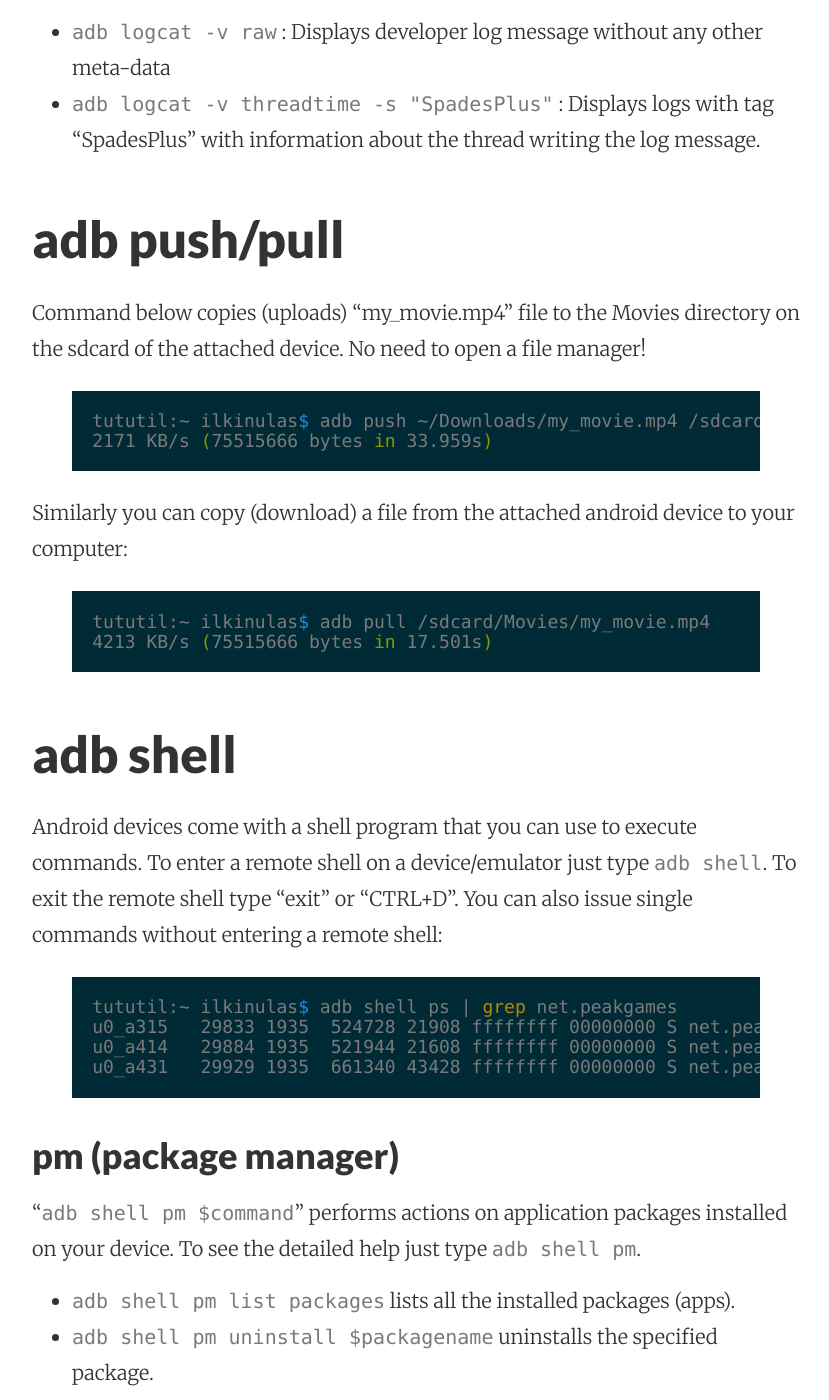
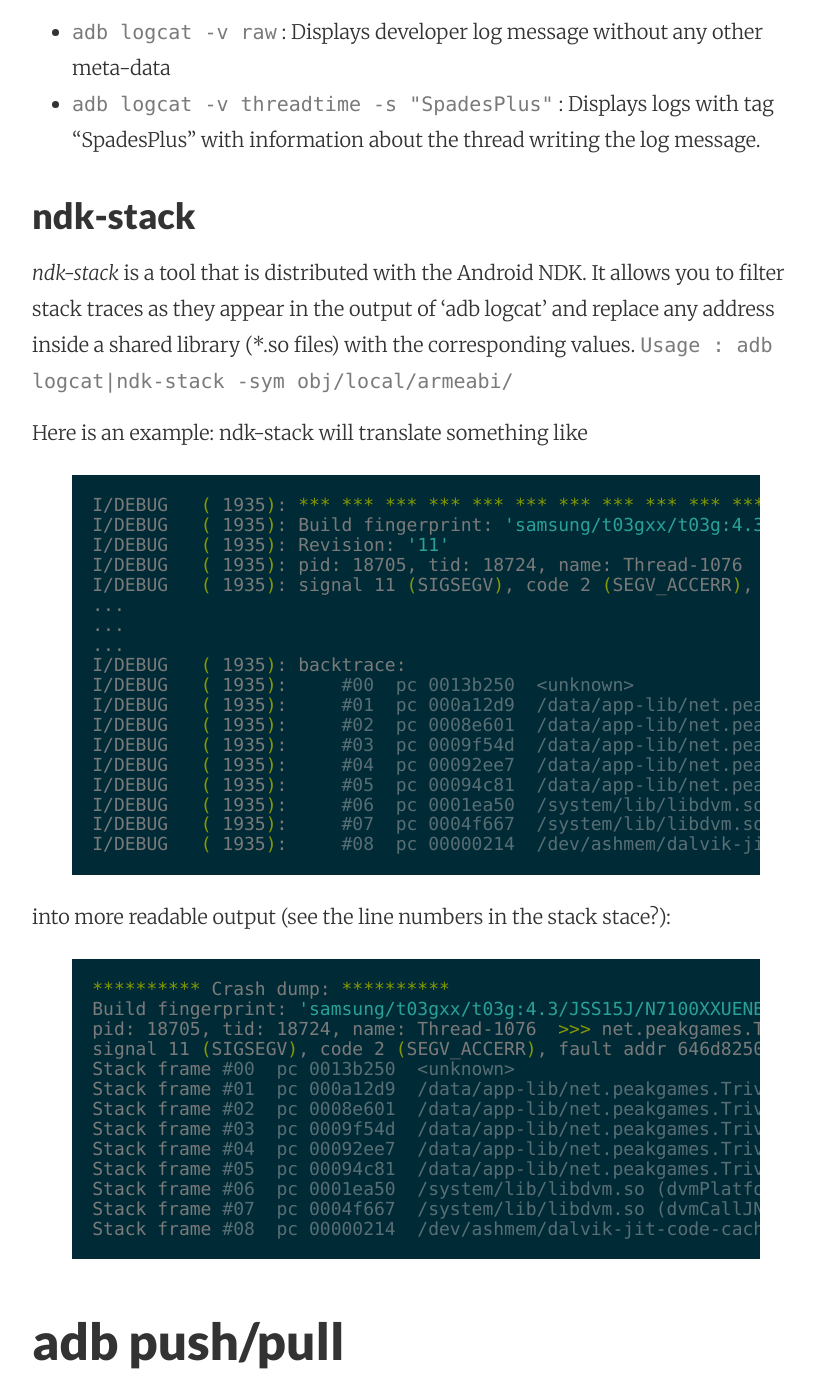
Before and after one commit to ilkinulas/ilkinulas.github.io, a Jekyll site: the page built from _posts/2014-11-07-adb-tips.markdown, in a window 1280 px wide and 1400 px high, scrolled down 1744 px. Shown: the whole window, without its empty margins (224-1053 px from the left). Built offline with Jekyll 4.4.1, drawn with Linux system fonts in a browser that asks for light colours; nearby versions of some CDN libraries; comment, search, counter and statistics services are not loaded; some of the changed text lies outside the part shown.

Commit message:
ndk-stack sample added.

```diff
--- a/_posts/2014-11-07-adb-tips.markdown
+++ b/_posts/2014-11-07-adb-tips.markdown
@@ -38,6 +38,54 @@ By default <code>logcat</code> output format is:
 
 * <code>adb logcat -v raw</code> : Displays developer log message without any other meta-data
 * <code>adb logcat -v threadtime -s "SpadesPlus"</code> : Displays logs with tag "SpadesPlus" with information about the thread writing the log message.
+
+### ndk-stack
+_ndk-stack_ is a tool that is distributed with the Android NDK. It allows you to filter stack traces as they appear in the output of 'adb logcat' and replace any address inside a shared library (*.so files) with the corresponding values.
+<code>
+Usage : adb logcat|ndk-stack -sym obj/local/armeabi/
+<code>
+
+Here is an example:
+ndk-stack will translate something like
+
+{% highlight bash %}
+I/DEBUG   ( 1935): *** *** *** *** *** *** *** *** *** *** *** *** *** *** *** ***
+I/DEBUG   ( 1935): Build fingerprint: 'samsung/t03gxx/t03g:4.3/JSS15J/N7100XXUENB2:user/release-keys'
+I/DEBUG   ( 1935): Revision: '11'
+I/DEBUG   ( 1935): pid: 18705, tid: 18724, name: Thread-1076  >>> net.peakgames.Trivia <<<
+I/DEBUG   ( 1935): signal 11 (SIGSEGV), code 2 (SEGV_ACCERR), fault addr 646d8250
+...
+...
+...
+I/DEBUG   ( 1935): backtrace:
+I/DEBUG   ( 1935):     #00  pc 0013b250  <unknown>
+I/DEBUG   ( 1935):     #01  pc 000a12d9  /data/app-lib/net.peakgames.Trivia-2/libTrivia.so (WidgetGroup::visualize()+24)
+I/DEBUG   ( 1935):     #02  pc 0008e601  /data/app-lib/net.peakgames.Trivia-2/libTrivia.so (QuizStage::visualize()+252)
+I/DEBUG   ( 1935):     #03  pc 0009f54d  /data/app-lib/net.peakgames.Trivia-2/libTrivia.so (MultiStageApplication::visualize()+12)
+I/DEBUG   ( 1935):     #04  pc 00092ee7  /data/app-lib/net.peakgames.Trivia-2/libTrivia.so (TriviaApp::visualize()+302)
+I/DEBUG   ( 1935):     #05  pc 00094c81  /data/app-lib/net.peakgames.Trivia-2/libTrivia.so (Java_net_peakgames_Trivia_JNILib_Step+176)
+I/DEBUG   ( 1935):     #06  pc 0001ea50  /system/lib/libdvm.so (dvmPlatformInvoke+116)
+I/DEBUG   ( 1935):     #07  pc 0004f667  /system/lib/libdvm.so (dvmCallJNIMethod(unsigned int const*, JValue*, Method const*, Thread*)+398)
+I/DEBUG   ( 1935):     #08  pc 00000214  /dev/ashmem/dalvik-jit-code-cache (deleted)
+{% endhighlight %}
+
+into more readable output (see the line numbers in the stack stace?):
+
+{% highlight bash %}
+********** Crash dump: **********
+Build fingerprint: 'samsung/t03gxx/t03g:4.3/JSS15J/N7100XXUENB2:user/release-keys'
+pid: 18705, tid: 18724, name: Thread-1076  >>> net.peakgames.Trivia <<<
+signal 11 (SIGSEGV), code 2 (SEGV_ACCERR), fault addr 646d8250
+Stack frame #00  pc 0013b250  <unknown>
+Stack frame #01  pc 000a12d9  /data/app-lib/net.peakgames.Trivia-2/libTrivia.so (WidgetGroup::visualize()+24): Routine visualize in ../../../../Engine/WidgetGroup.cpp:105
+Stack frame #02  pc 0008e601  /data/app-lib/net.peakgames.Trivia-2/libTrivia.so (QuizStage::visualize()+252): Routine visualize in ../../QuizStage.cpp:1002
+Stack frame #03  pc 0009f54d  /data/app-lib/net.peakgames.Trivia-2/libTrivia.so (MultiStageApplication::visualize()+12): Routine visualize in ../../../../Engine/MultiStageApplication.cpp:61
+Stack frame #04  pc 00092ee7  /data/app-lib/net.peakgames.Trivia-2/libTrivia.so (TriviaApp::visualize()+302): Routine visualize in ../../TriviaApp.cpp:357
+Stack frame #05  pc 00094c81  /data/app-lib/net.peakgames.Trivia-2/libTrivia.so (Java_net_peakgames_Trivia_JNILib_Step+176): Routine Java_net_peakgames_Trivia_JNILib_Step in ../../android/AndroidMain.cpp:198
+Stack frame #06  pc 0001ea50  /system/lib/libdvm.so (dvmPlatformInvoke+116)
+Stack frame #07  pc 0004f667  /system/lib/libdvm.so (dvmCallJNIMethod(unsigned int const*, JValue*, Method const*, Thread*)+398)
+Stack frame #08  pc 00000214  /dev/ashmem/dalvik-jit-code-cache (deleted)
+{% endhighlight %}
 
 ## adb push/pull
 Command below copies (uploads) "my_movie.mp4" file to the Movies directory on the sdcard of the attached device. No need to open a file manager!
```
